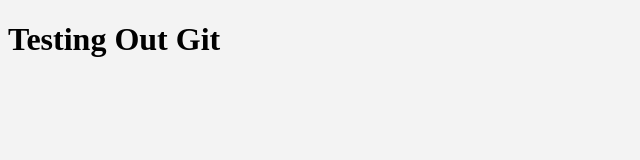
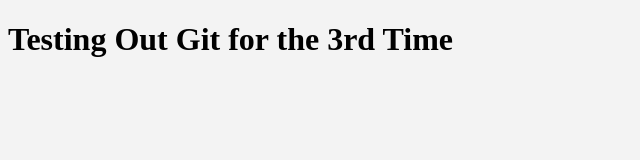
Before and after one commit to iamkiko/git-one, a plain HTML site: page index.html in a window 1280 px wide. Shown: the whole page, without its empty margins (0-640 px from the left). Drawn offline with Linux system fonts and the light colour scheme.

Commit message:
edited index title

```diff
--- a/index.html
+++ b/index.html
@@ -7,7 +7,7 @@
   </head>
   <body>
 
-    <h1>Testing Out Git</h1>
+    <h1>Testing Out Git for the 3rd Time</h1>
 
   </body>
 </html>
```
